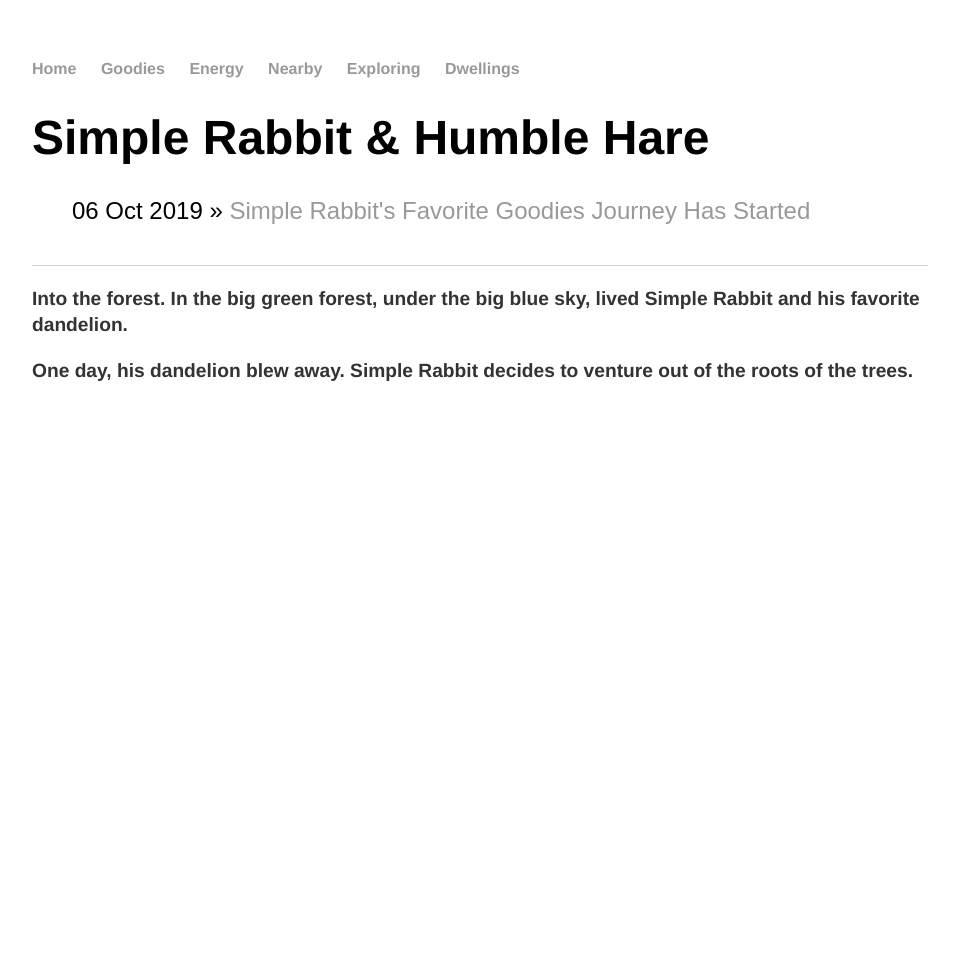
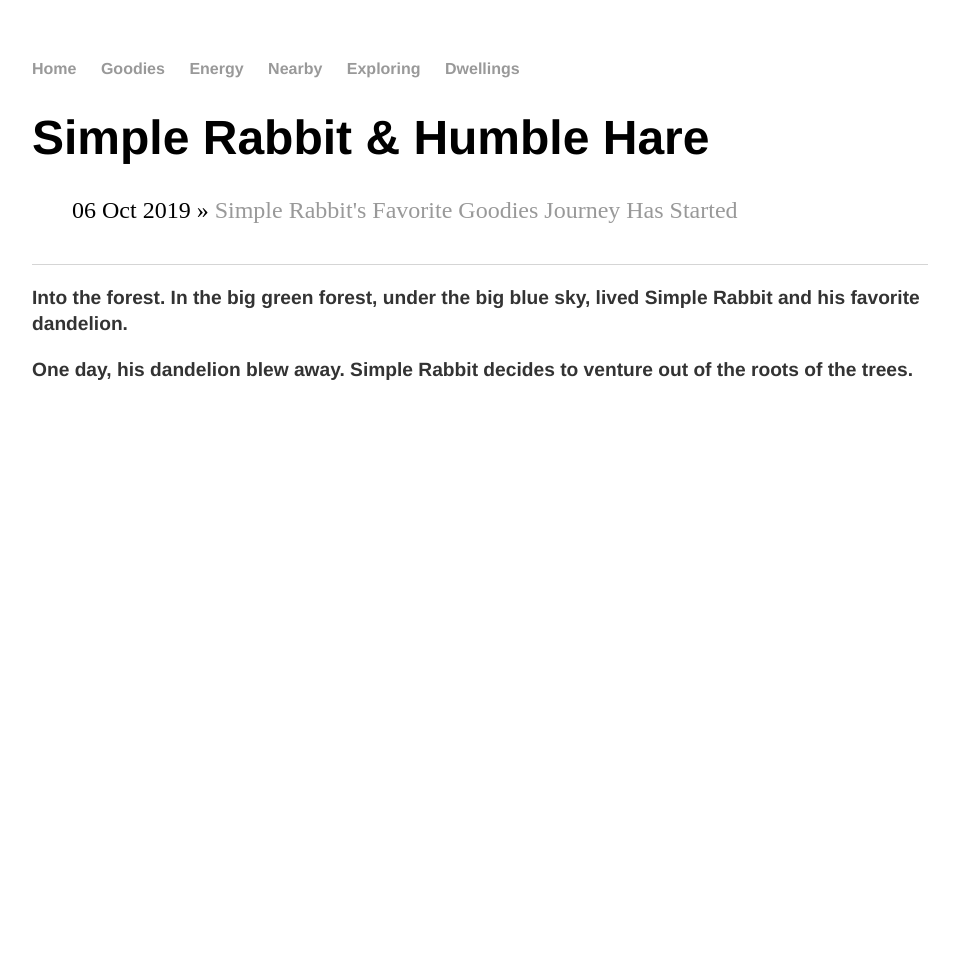
Before and after one commit to Squishy-Penguin/Squishy-Penguin.github.io, a Jekyll site: the page built from goodies/index.html, in a window 1280 px wide. Shown: the whole page, without its empty margins (160-1119 px from the left). Built offline with Jekyll 4.4.1, drawn with Linux system fonts in a browser that asks for light colours; after the commit the page ends 900 px from its top, so only the background shows below that.

Commit message:
Update main.css

```diff
--- a/css/main.css
+++ b/css/main.css
@@ -4,16 +4,11 @@
 }
 
 /*Start: Banner image settings*/
-body, html {
-  height: 100%;
-  margin: 0;
-  font-family: Arial, Helvetica, sans-serif;
-}
 
 /* Simple rabbit journey images */
 .banner-image {
   /* Use "linear-gradient" to add a darken background effect to the image (photographer.jpg). This will make the text easier to read */
-  background-image: linear-gradient(rgba(0, 0, 0, 0.5), rgba(0, 0, 0, 0.5)), url("banner1.png");
+  background-image: linear-gradient(rgba(0, 0, 0, 0.5), rgba(0, 0, 0, 0.5)), url("css/banner1.png");
 
   /* Set a specific height */
   height: 50%;
```
